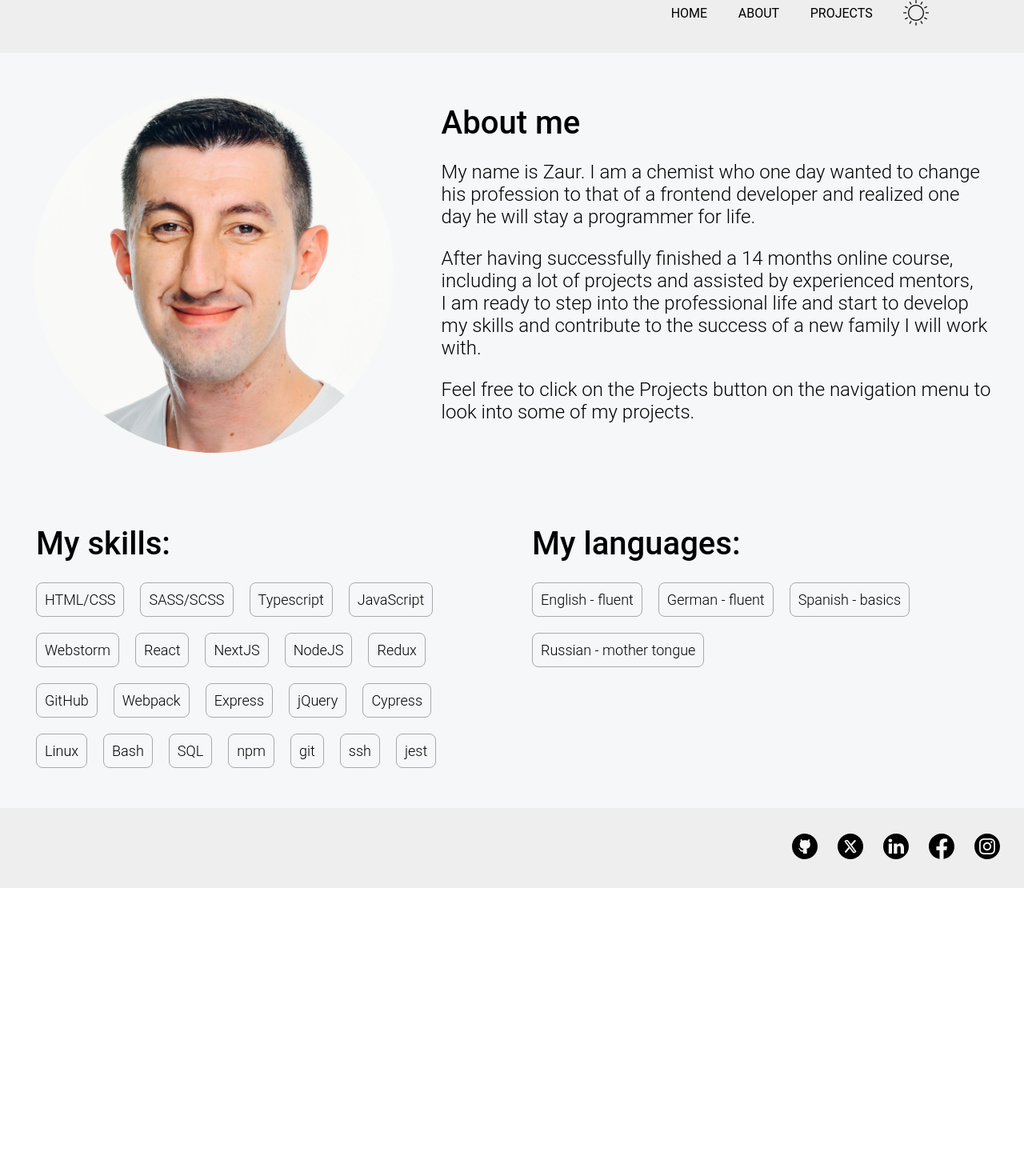
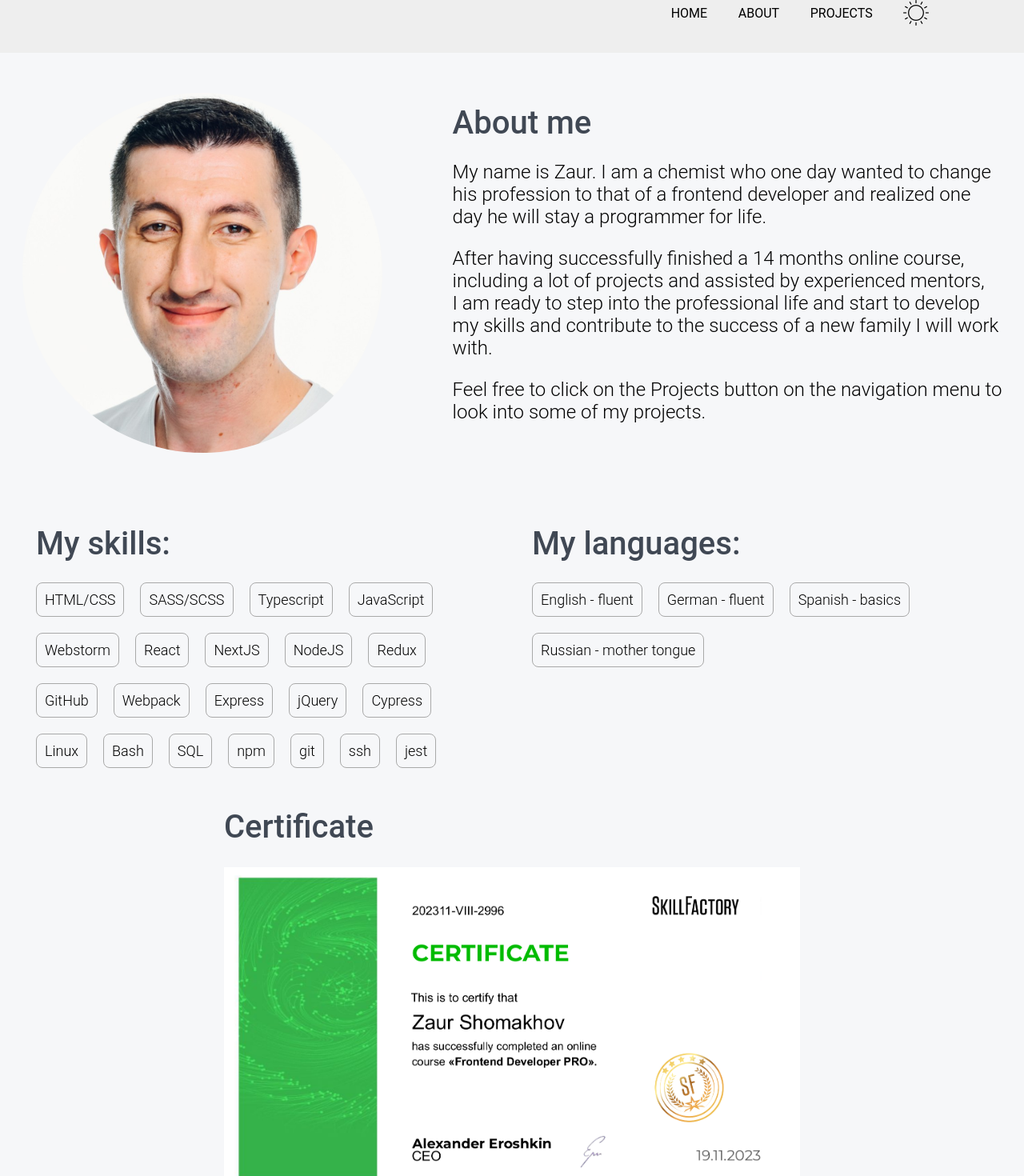
Before and after one commit to pizarrosch/portfolio, a Next.js app: page /about in a window 1280 px wide. Shown: the part 34-1504 px from the top of the page at 80% size. Before the commit the page ends 1144 px from the top, so only its background shows below. Built offline with nearby package versions, Linux system fonts and the light colour scheme.

Commit message:
Add certificate to about page and update theme styles

```diff
--- a/src/pages/about.tsx
+++ b/src/pages/about.tsx
@@ -1,6 +1,7 @@
 import Layout from "@/Layout/Layout";
 import s from './styles/about.module.scss';
 import Zaur from '../../public/assets/Zaur.jpeg';
+import certificate from '../../public/assets/certificate.png';
 import Image from "next/image";
 import Skills from "@/components/Skills/Skills";
 import {SKILLS} from "@/data";
@@ -17,7 +18,10 @@ export default function About() {
         <div className={s.aboutMeContainer}>
           <Image src={Zaur} alt='' className={actualTheme.theme === 'light' ? s.profileImage : s.profileImageDark}/>
           <div className={s.aboutMeWrapper}>
-            <span className={actualTheme.theme === 'darkHelloween' ? s.titleHelloween : s.title}>About me</span>
+            <span className={
+              actualTheme.theme === 'darkHelloween' ? s.titleHelloween :
+                actualTheme.theme === 'dark' ? s.titleDark : s.title
+            }>About me</span>
             <article>
               <p>
                 My name is Zaur. I am a chemist who one day wanted to change <br/> his profession to
@@ -43,7 +47,10 @@ export default function About() {
         </div>
         <div className={s.skillsWrapper}>
           <div className={s.wrapper}>
-            <span className={actualTheme.theme === 'darkHelloween' ? s.titleHelloween : s.title}>My skills:</span>
+            <span className={
+              actualTheme.theme === 'darkHelloween' ? s.titleHelloween :
+                actualTheme.theme === 'dark' ? s.titleDark : s.title
+            }>My skills:</span>
             <div className={s.skillsContainer}>
               {SKILLS.map((skill: string, id: number) => {
                 return (
@@ -53,7 +60,10 @@ export default function About() {
             </div>
           </div>
           <div className={s.wrapper}>
-            <span className={actualTheme.theme === 'darkHelloween' ? s.titleHelloween : s.title}>My languages:</span>
+            <span className={
+              actualTheme.theme === 'darkHelloween' ? s.titleHelloween :
+                actualTheme.theme === 'dark' ? s.titleDark : s.title
+            }>My languages:</span>
             <div className={s.langSkillsContainer}>
               <Skills skill='English - fluent'/>
               <Skills skill='German - fluent'/>
@@ -62,6 +72,13 @@ export default function About() {
             </div>
           </div>
         </div>
+        <div className={s.certificateWrapper}>
+          <h1 className={
+            actualTheme.theme === 'darkHelloween' ? s.titleHelloween :
+              actualTheme.theme === 'dark' ? s.titleDark : s.title
+          }>Certificate</h1>
+          <Image src={certificate} alt='' className={s.certificate}/>
+        </div>
       </div>
     </Layout>
   )
--- a/src/pages/styles/about.module.scss
+++ b/src/pages/styles/about.module.scss
@@ -1,6 +1,5 @@
 .root,
-.darkRoot
-{
+.darkRoot {
   width: 100%;
   min-height: calc(100vh - 200px);
   background-color: #F6F7F9;
@@ -12,7 +11,7 @@
 
   .aboutMeContainer {
     display: flex;
-    gap: 60px;
+    gap: 88px;
     margin: 50px 0 40px 0;
     align-items: center;
   }
@@ -23,15 +22,14 @@
   }
 
   .title,
-  .titleHelloween
-  {
+  .titleHelloween,
+  .titleDark {
     font-size: 40px;
     font-weight: 500;
   }
 
   .profileImage,
-  .profileImageDark
-  {
+  .profileImageDark {
     height: auto;
     width: 450px;
     border-radius: 50%;
@@ -58,6 +56,25 @@
       justify-content: flex-start;
     }
   }
+
+  .title,
+  .titleDark {
+    margin-top: 0;
+    color: #404854;
+  }
+
+  .titleDark {
+    color: #F6F7F9;
+  }
+
+  .certificateWrapper {
+    margin-bottom: 70px;
+
+    .certificate {
+      width: 720px;
+      height: auto;
+    }
+  }
 }
 
 .darkRoot {
```
Also changed, not shown: public/assets/certificate.png (added).
